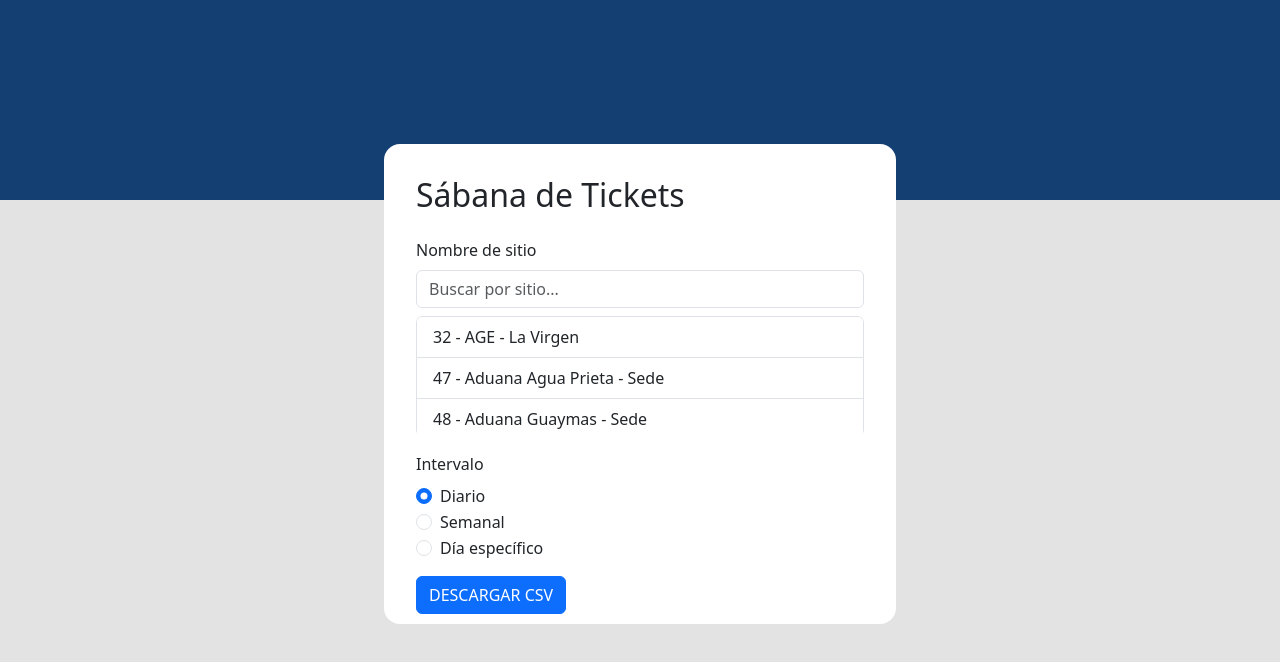
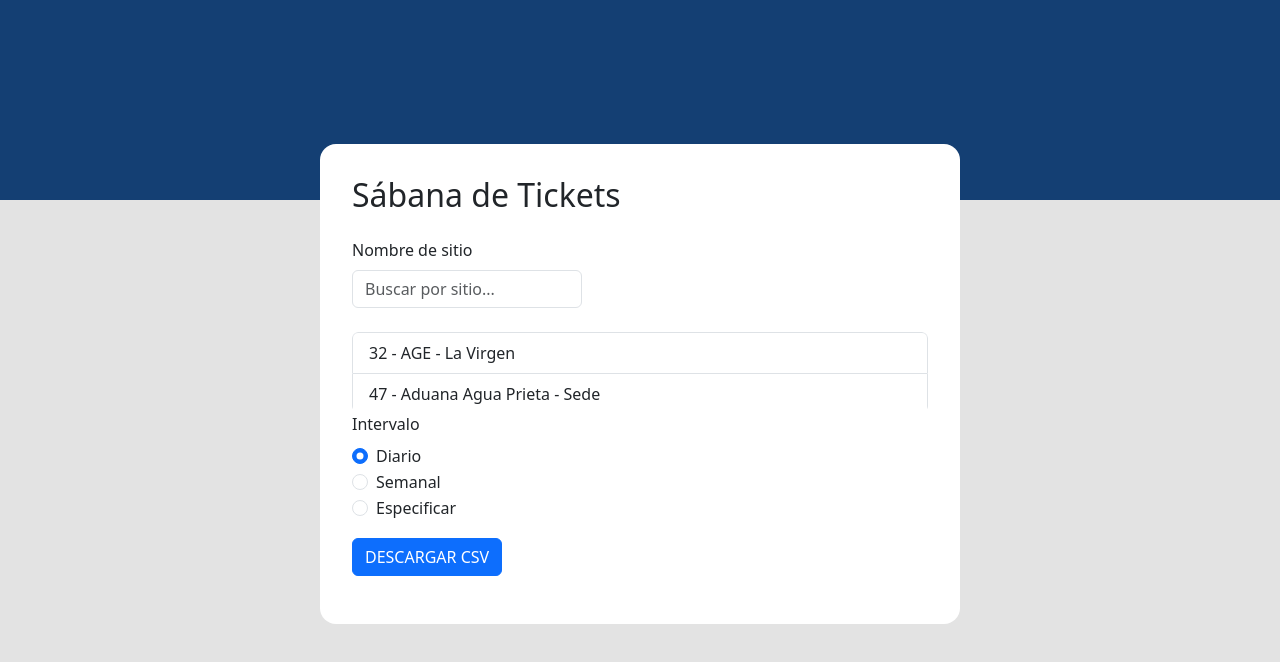
Before and after one commit to lucasruiz12/sabana-anam, a React (Vite) app: page / in a window 1280 px wide. Shown: the top 662 px of the page. Built offline with nearby package versions, Linux system fonts and the light colour scheme.

Commit message:
adding button to close and change the site

```diff
--- a/src/pages/Home/index.jsx
+++ b/src/pages/Home/index.jsx
@@ -9,14 +9,13 @@ import './style.css';
 
 const Home = () => {
     const [inputValue, setInputValue] = useState('');
-
     const [dataToSearch, setDataToSearch] = useState({
         site: "",
         interval: 1,
     });
-
     const [filteredClients, setFilteredClients] = useState([]);
     const [dateToFilter, setDateToFilter] = useState("");
+    const [isClientSelected, setIsClientSelected] = useState(false); // Estado para manejar si un cliente fue seleccionado
 
     const generateCSV = (data) => {
         const BOM = '\uFEFF';
@@ -27,20 +26,16 @@ const Home = () => {
             ).join(',').trim()
         );
         const csvContent = [headers.join(','), ...rows].join('\n');
-
         return BOM + csvContent;
     };
-
 
     const downloadCSV = (csvContent, filename) => {
         const blob = new Blob([csvContent], { type: 'text/csv;charset=utf-8;' });
         const link = document.createElement('a');
         const url = URL.createObjectURL(blob);
-
         link.setAttribute('href', url);
         link.setAttribute('download', filename);
         link.style.visibility = 'hidden';
-
         document.body.appendChild(link);
         link.click();
         document.body.removeChild(link);
@@ -49,11 +44,17 @@ const Home = () => {
     const handleInputChange = (event) => {
         const { value } = event.target;
         setInputValue(value);
+        if (value === "") {
+            setDataToSearch((prevData) => ({
+                ...prevData,
+                site: value,
+            }));
+        };
     };
 
     const handleRadioChange = (event) => {
         const { value } = event.target;
-        if(value !== 3){
+        if (value !== 3) {
             setDateToFilter("");
         };
         setDataToSearch((prevData) => ({
@@ -63,9 +64,7 @@ const Home = () => {
     };
 
     const handleDownloadClick = () => {
-
         const { site, interval } = dataToSearch;
-
         let now = new Date();
 
         if (dateToFilter) {
@@ -73,13 +72,10 @@ const Home = () => {
         };
 
         const date = now.toISOString();
-
         const daily = interval === 1;
         const weekly = interval === 2;
         const specifies = interval === 3;
-
         const clientName = "Covivi";
-
         const newData = {
             date,
             daily,
@@ -108,16 +104,13 @@ const Home = () => {
                 connections.exportTickets(tokenZoho, newData).then(resp => {
                     if (resp.data.success) {
                         const { data } = resp.data;
-
                         const arrayToCSV = generateCSV(data);
-
                         downloadCSV(arrayToCSV, newFileName);
-
                         setTimeout(() => {
                             setInputValue("");
                             setDataToSearch({ site: "", interval: 1 });
                             setFilteredClients([]);
-
+                            setIsClientSelected(false); // Resetear el estado de selección del cliente
                             toast.success("¡Descarga completada!", {
                                 position: "top-center",
                                 autoClose: 2000,
@@ -132,6 +125,7 @@ const Home = () => {
                             setDataToSearch({ site: "", interval: 1 });
                             setDateToFilter("");
                             setFilteredClients([]);
+                            setIsClientSelected(false); // Resetear el estado de selección del cliente
 
                             if (err.status === 404) {
                                 toast.warning("No hay datos disponibles", {
@@ -147,14 +141,14 @@ const Home = () => {
                                 });
                             }
                         }, 1000);
-                        console.error(err)
+                        console.error(err);
                     });
             } else {
                 setTimeout(() => {
                     setInputValue("");
                     setDataToSearch({ site: "", interval: 1 });
                     setFilteredClients([]);
-
+                    setIsClientSelected(false); // Resetear el estado de selección del cliente
                     toast.warning("¡Error! Comuníquese con soporte", {
                         position: "top-center",
                         autoClose: 2000,
@@ -168,14 +162,14 @@ const Home = () => {
                     setInputValue("");
                     setDataToSearch({ site: "", interval: 1 });
                     setFilteredClients([]);
-
+                    setIsClientSelected(false); // Resetear el estado de selección del cliente
                     toast.warning("¡Error! Comuníquese con soporte", {
                         position: "top-center",
                         autoClose: 2000,
                         hideProgressBar: true,
                     });
                 }, 3000);
-                console.error(err)
+                console.error(err);
             });
     };
 
@@ -184,12 +178,13 @@ const Home = () => {
             ...prevData,
             site,
         }));
-        setInputValue(site);
+        setInputValue("");
         setFilteredClients([]);
+        setIsClientSelected(true); // Marcar que un cliente fue seleccionado
     };
 
     const handleInputFocus = () => {
-        if (inputValue === "") {
+        if (!isClientSelected && inputValue === "") {
             setFilteredClients(clients);
         };
     };
@@ -209,8 +204,6 @@ const Home = () => {
         setDateToFilter(date);
     };
 
-    // const isButtonDisabled =
-
     useEffect(() => {
         if (inputValue === "") {
             setFilteredClients(clients);
@@ -221,7 +214,7 @@ const Home = () => {
                 )
             );
         };
-    }, [inputValue, dataToSearch.site]);
+    }, [dataToSearch.site]);
 
     return (
         <div className="full-container">
@@ -231,41 +224,65 @@ const Home = () => {
                     <h2 className="mb-4">Sábana de Tickets</h2>
                     <div className="mb-3">
                         <label htmlFor="site" className="form-label">Nombre de sitio</label>
+                        <div style={{ display: "flex", justifyContent: "space-between" }}>
                             <input
                                 type="text"
                                 className="form-control"
+                                style={{
+                                    width: "40%"
+                                }}
                                 id="site"
                                 name="site"
+                                disabled={isClientSelected} // Deshabilitar el input cuando un cliente es seleccionado
                                 value={inputValue}
                                 onChange={handleInputChange}
                                 onFocus={handleInputFocus}
                                 onBlur={handleInputBlur}
                                 placeholder="Buscar por sitio..."
                             />
-                        {filteredClients.length > 0 && (
+                            {
+                                dataToSearch.site &&
+                                <div style={{ display: "flex", justifyContent: "flex-start", alignItems: "center", width: "40%" }}>
+                                    <button
+                                        type="button"
+                                        className="btn btn-primary"
+                                        onClick={() => {
+                                            setDataToSearch((prevData) => ({
+                                                ...prevData,
+                                                site: "",
+                                            }));
+                                            setIsClientSelected(false); // Resetear el estado de selección de cliente
+                                        }}
+                                    >
+                                        {dataToSearch.site} X
+                                    </button>
+                                </div>
+                            }
+                        </div>
+                    </div>
+                    {filteredClients.length > 0 && !isClientSelected && (
                         <ul className="list-group mt-2 clients-filter">
-                                {filteredClients.map((client) => (
+                            {filteredClients.map((client, index) => (
                                 <li
-                                        key={client.id}
+                                    key={index}
+                                    onClick={() => handleClientSelect(client.name)}
                                     className="list-group-item"
-                                        onClick={() => handleClientSelect(client.name)}
                                 >
                                     {client.name}
                                 </li>
                             ))}
                         </ul>
                     )}
-                    </div>
-
                     <div className="mb-3">
                         <label className="form-label">Intervalo</label>
+                        <div>
                             <div className="form-check">
                                 <input
+                                    className="form-check-input"
                                     type="radio"
-                                className="form-check-input"
+                                    name="interval"
                                     id="daily"
-                                name="interval"
-                                value="1"
+                                    value={1}
                                     checked={dataToSearch.interval === 1}
                                     onChange={handleRadioChange}
                                 />
@@ -273,11 +290,11 @@ const Home = () => {
                             </div>
                             <div className="form-check">
                                 <input
+                                    className="form-check-input"
                                     type="radio"
-                                className="form-check-input"
+                                    name="interval"
                                     id="weekly"
-                                name="interval"
-                                value="2"
+                                    value={2}
                                     checked={dataToSearch.interval === 2}
                                     onChange={handleRadioChange}
                                 />
@@ -285,37 +302,42 @@ const Home = () => {
                             </div>
                             <div className="form-check">
                                 <input
+                                    className="form-check-input"
                                     type="radio"
-                                className="form-check-input"
-                                id="specificDay"
                                     name="interval"
-                                value="3"
+                                    id="specify"
+                                    value={3}
                                     checked={dataToSearch.interval === 3}
                                     onChange={handleRadioChange}
                                 />
-                            <label className="form-check-label" htmlFor="specificDay">Día específico</label>
-                            {dataToSearch.interval === 3 && (
+                                <label className="form-check-label" htmlFor="specify">Especificar</label>
+                                {
+                                    dataToSearch.interval === 3 &&
                                     <DatePicker
+                                        id="date-picker"
                                         selected={dateToFilter}
                                         onChange={handleDateChange}
                                         dateFormat="yyyy-MM-dd"
+                                        disabled={dataToSearch.interval !== 3}
                                         className="form-date-control"
                                         placeholderText="Seleccione una fecha"
                                         disabledKeyboardNavigation
                                     />
-                            )}
+                                }
                             </div>
                         </div>
-
+                    </div>
+                    <div className="mb-3">
                         <button
                             type="button"
                             className="btn btn-primary"
                             onClick={handleDownloadClick}
                             // disabled={inputValue !== dataToSearch.site}
-                        disabled={(dataToSearch.interval === 3 && dateToFilter === "") || inputValue !== dataToSearch.site}
+                            disabled={(dataToSearch.interval === 3 && dateToFilter === "")}
                         >
                             DESCARGAR CSV
                         </button>
+                    </div>
                 </form>
                 <ToastContainer />
             </div>
--- a/src/pages/Home/style.css
+++ b/src/pages/Home/style.css
@@ -17,9 +17,12 @@
 }
 
 .form-search{
-    min-height: 40vh;
+    display: flex;
+    flex-direction: column;
+    justify-content: space-between;
+    min-height: 50vh;
     max-height: 60vh;
-    width: 40vw;
+    width: 50vw;
     padding: 2rem;
     background-color: white;
     border-radius: 1rem;
@@ -34,6 +37,7 @@
 
 .list-group-item {
     cursor: pointer;
+    pointer-events: auto;
 }
 .list-group-item:hover {
     background-color: #b6b6b6 ;
```
Lines whose indentation alone changed are shown as unchanged.
